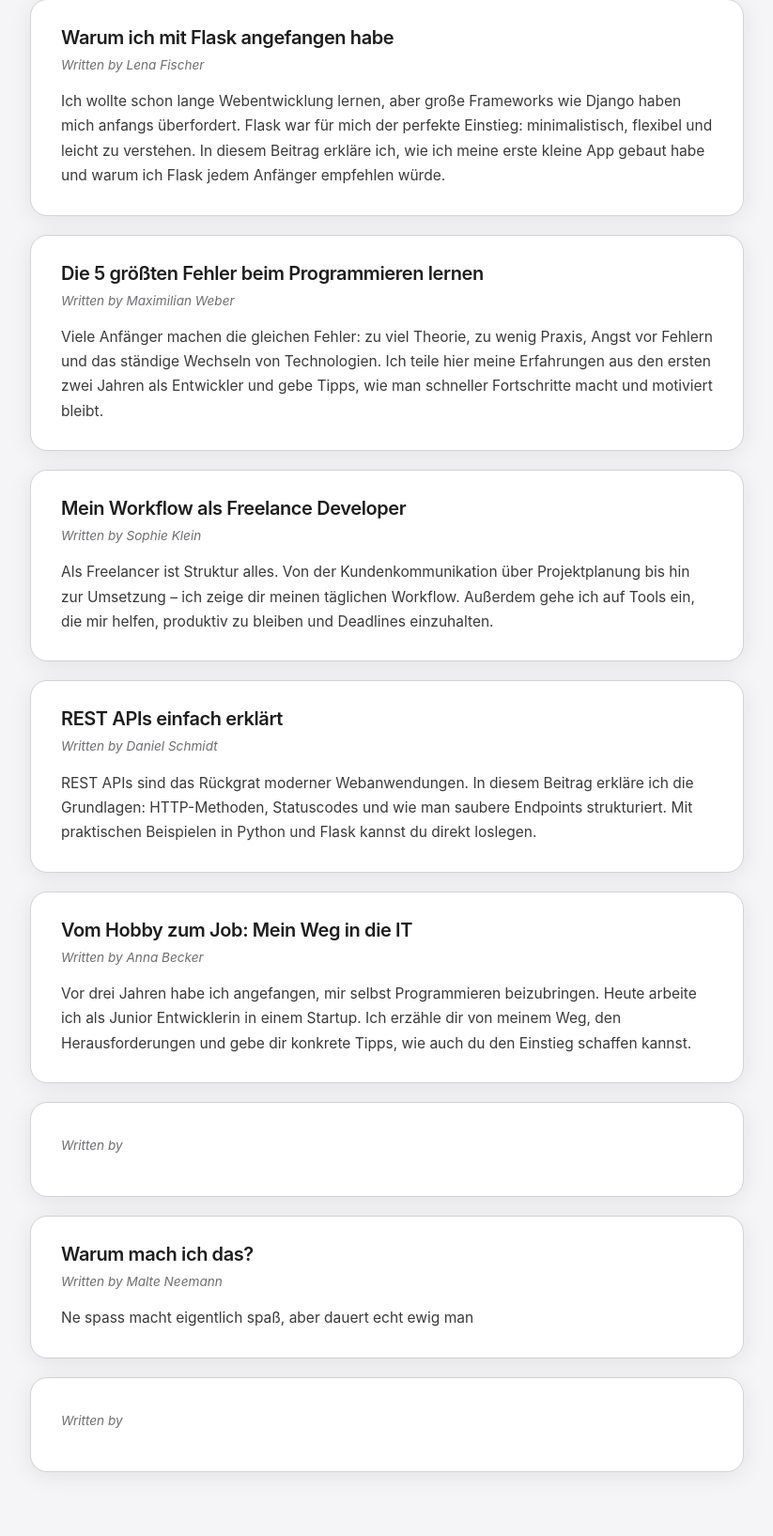
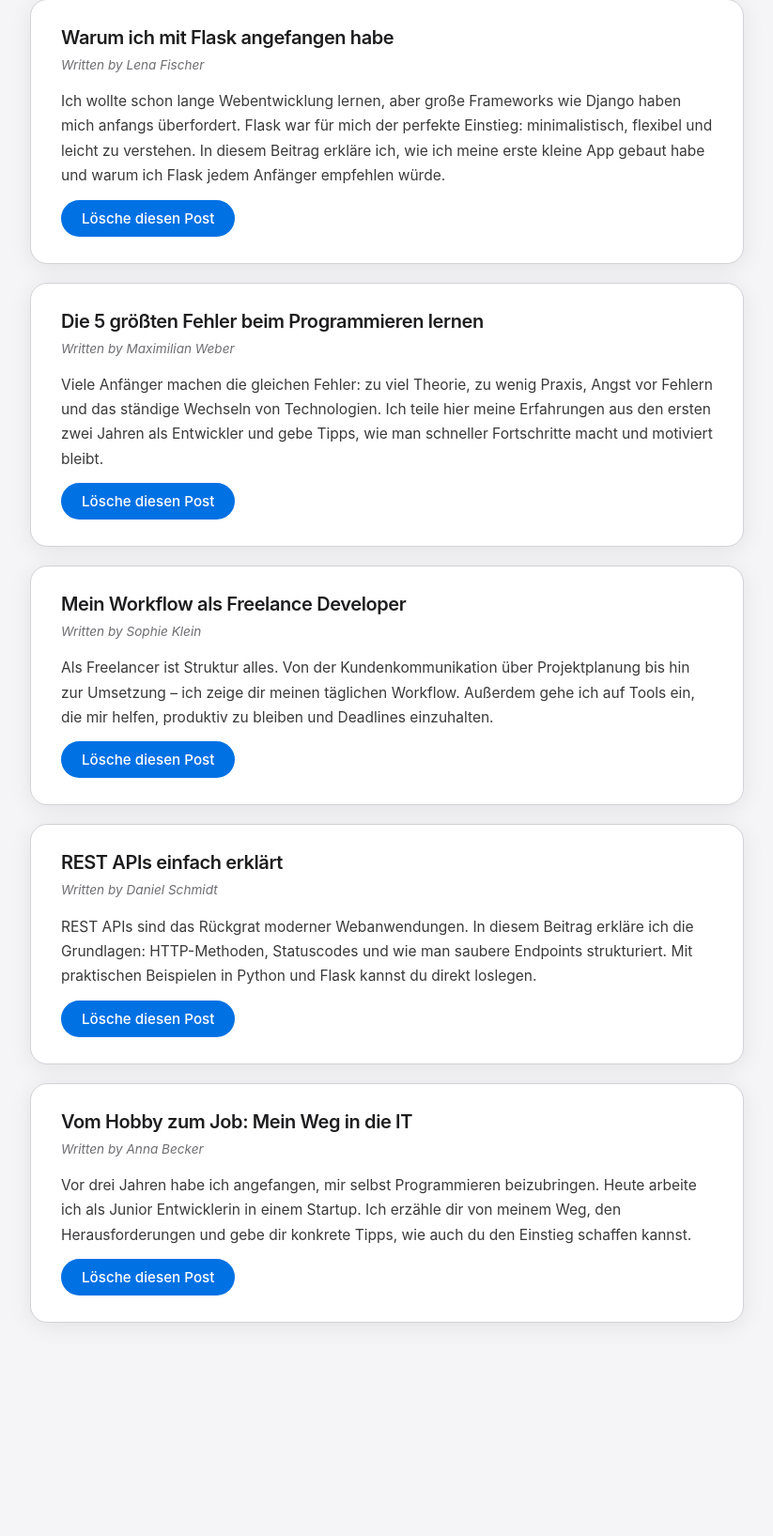
Before and after one commit to MalteNeeGit/basic_flask_modul, a Flask app: page / in a window 1280 px wide. Shown: the part 174-1809 px from the top of the page at 94% size, without its empty margins (228-1051 px from the left). After the commit the page ends 1582 px from the top, so only its background shows below. Run offline with Flask 3, Linux system fonts and the light colour scheme.

Commit message:
Added delete function and button for each blog-post

```diff
--- a/app.py
+++ b/app.py
@@ -40,6 +40,18 @@ def add():
 
     return render_template('add.html')
 
+@app.route("/delete/<int:post_id>")
+def delete(post_id):
+    with open("data.json", "r") as file:
+        blog_posts = json.load(file)
+
+    blog_posts = [post for post in blog_posts if post['id'] != post_id]
+
+    with open("data.json", "w") as file:
+        json.dump(blog_posts, file, indent=4)
+
+    return redirect(url_for('index'))
+
 
 if __name__ == '__main__':
     app.run(host="0.0.0.0", port=5000, debug=True)
--- a/data.json
+++ b/data.json
@@ -28,23 +28,5 @@
         "author": "Anna Becker",
         "title": "Vom Hobby zum Job: Mein Weg in die IT",
         "content": "Vor drei Jahren habe ich angefangen, mir selbst Programmieren beizubringen. Heute arbeite ich als Junior Entwicklerin in einem Startup. Ich erz\u00e4hle dir von meinem Weg, den Herausforderungen und gebe dir konkrete Tipps, wie auch du den Einstieg schaffen kannst."
-    },
-    {
-        "id": 6,
-        "author": "",
-        "title": "",
-        "content": "    "
-    },
-    {
-        "id": 7,
-        "author": "Malte Neemann",
-        "title": "Warum mach ich das?",
-        "content": "Ne spass macht eigentlich spa\u00df, aber dauert echt ewig man"
-    },
-    {
-        "id": 8,
-        "author": "",
-        "title": "",
-        "content": "    "
     }
 ]
--- a/static/style.css
+++ b/static/style.css
@@ -102,6 +102,12 @@ h1 {
     text-align: center;
 }
 
+.btn-delete {
+    margin-top: 12px;
+    display: block;
+    width: fit-content;
+}
+
 .btn:hover { background: var(--accent-h); }
 
 .btn-secondary {
--- a/templates/index.html
+++ b/templates/index.html
@@ -17,6 +17,8 @@
         <h2>{{ post['title'] }}</h2>
         <p class="meta"><em>Written by {{ post['author'] }}</em></p>
         <p>{{ post['content'] }}</p>
+        <a class="btn btn-delete" href="{{ url_for('delete', post_id=post['id']) }}">Lösche diesen Post</a>
+
     </div>
     {% endfor %}
     </div>
```
